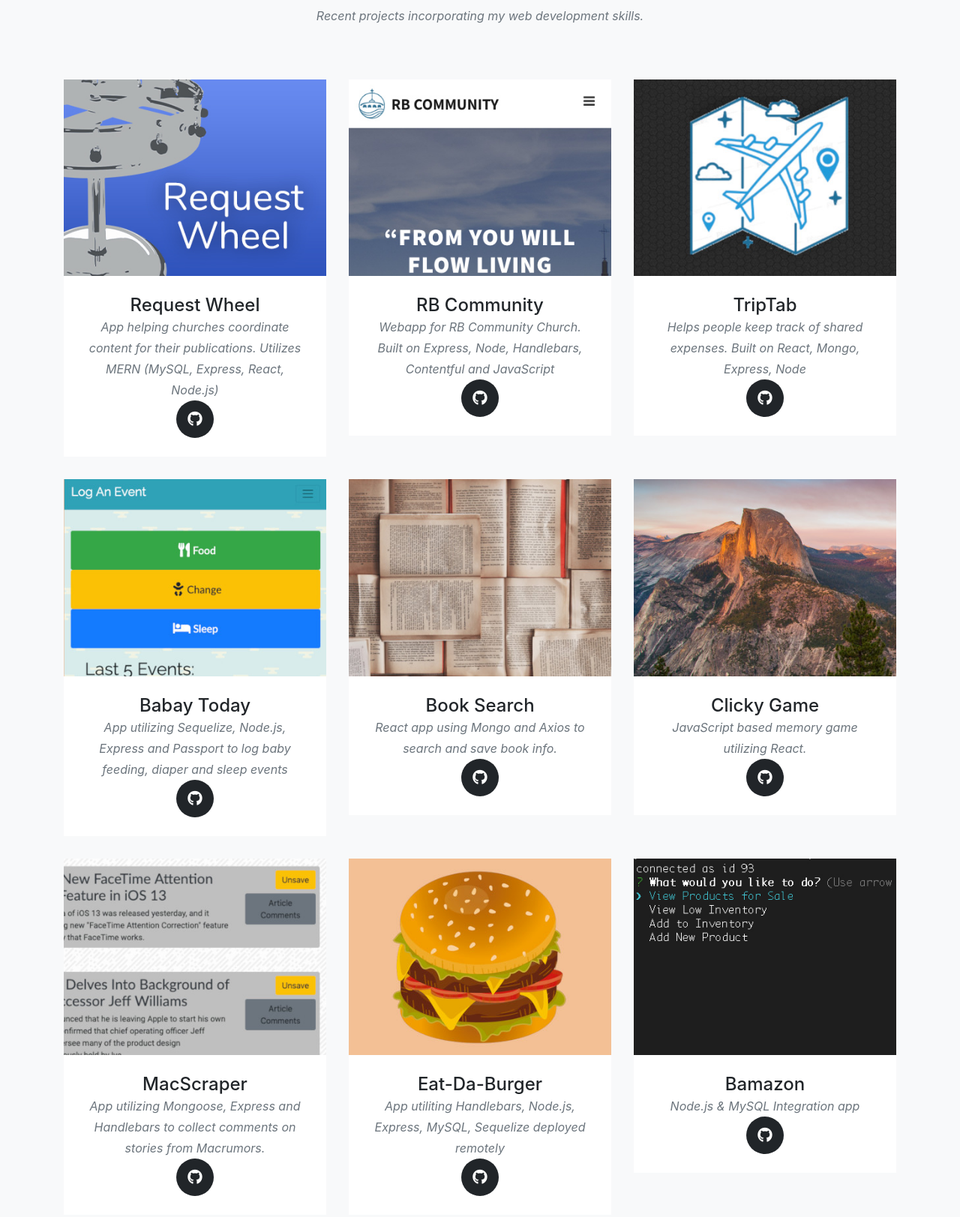
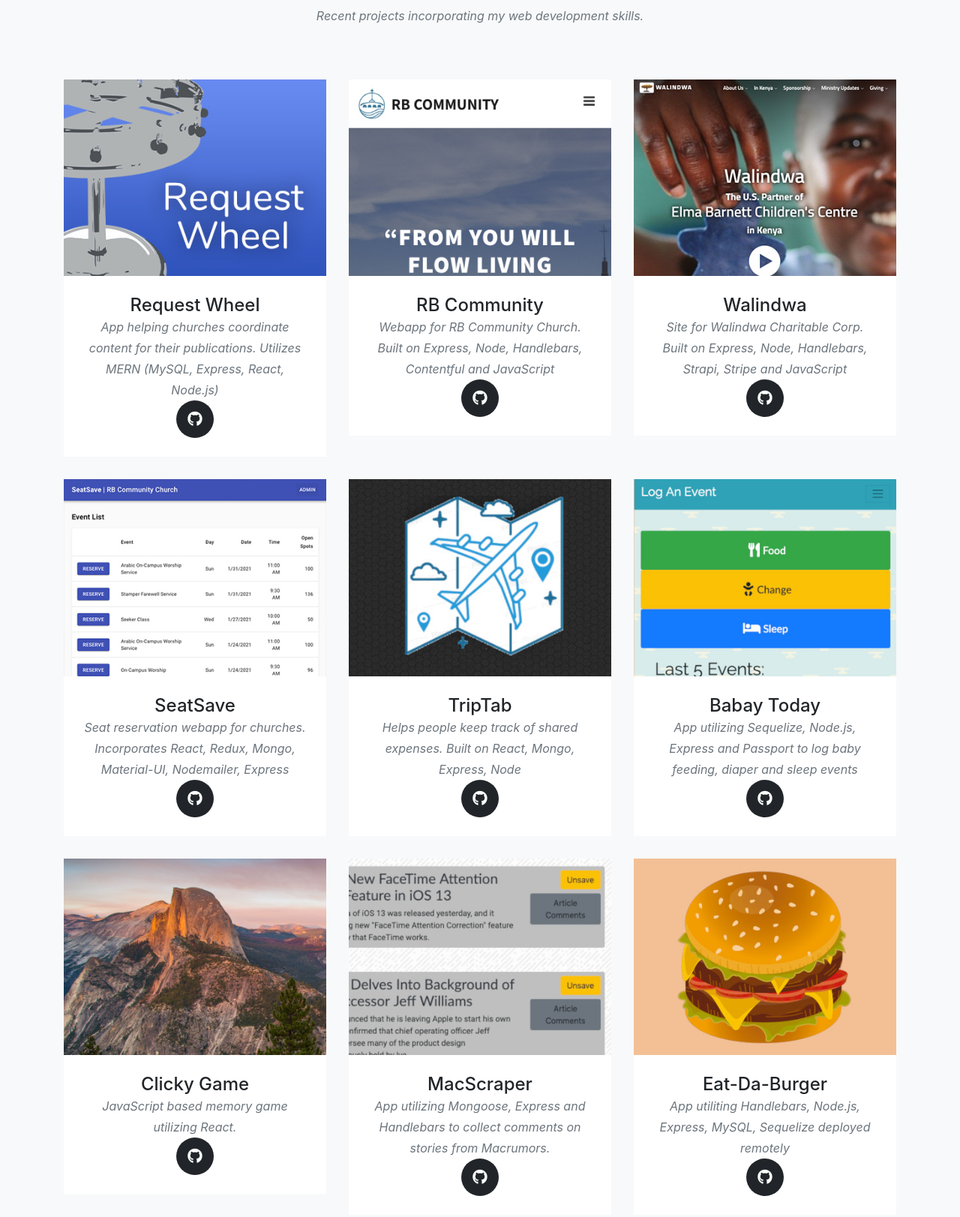
Before and after one commit to lukeevangraham/lukeevangraham.github.io, a website with bundled scripts: page index.html in a window 1280 px wide. Shown: the part 2015-3638 px from the top of the page at 75% size. Built offline with nearby package versions, Linux system fonts and the light colour scheme; a web font is replaced by a local one.

Commit message:
added seatsaver and walindwa

```diff
--- a/index.html
+++ b/index.html
@@ -166,7 +166,7 @@
         <div class="row">
           <div class="col-md-8 mx-auto new-about text-center">
             <p class="large about-p text-muted">A husband and father I have been building websites since
-              1995. My HTML5 and CSS skills propelled me to hone skills in JavaScript, Bootstrap, MySQL, React.js, jQuery, Mongo, Handlebars, Node.js and more.</p>
+              1995. My HTML5 and CSS skills propelled me to hone skills in JavaScript, React.js, MySQL, Mongo, Handlebars, Node.js and more.</p>
 
             <p class="large about-p text-muted">Organizations depend on me to deliver high-quality customer experiences.
               My positivity, attention to detail, and pro-action help to inspire people. I consider feedback a breakfast
@@ -281,6 +281,50 @@
         </div>
       </div>
 
+      <div class="col-md-4 col-sm-6 portfolio-item">
+        <a class="portfolio-link" data-toggle="modal" href="http://walindwa.org/" target="_blank">
+          <div class="portfolio-hover">
+            <div class="portfolio-hover-content">
+              <i class="fas fa-plus fa-3x"></i>
+            </div>
+          </div>
+          <img class="img-fluid" src="img/portfolio/20-thumbnail.jpg" alt="">
+        </a>
+        <div class="portfolio-caption">
+          <h4>Walindwa</h4>
+          <p class="text-muted">Site for Walindwa Charitable Corp.  Built on Express, Node, Handlebars, Strapi, Stripe and JavaScript</p>
+          <ul class="list-inline social-buttons">
+            <li class="list-inline-item">
+              <a href="https://github.com/lukeevangraham/walindwa-hb" target="_blank">
+                <i class="fab fa-github"></i>
+              </a>
+            </li>
+          </ul>
+        </div>
+      </div>
+
+      <div class="col-md-4 col-sm-6 portfolio-item">
+        <a class="portfolio-link" data-toggle="modal" href="http://seatsave.rbcommunity.org/" target="_blank">
+          <div class="portfolio-hover">
+            <div class="portfolio-hover-content">
+              <i class="fas fa-plus fa-3x"></i>
+            </div>
+          </div>
+          <img class="img-fluid" src="img/portfolio/21-thumbnail.jpg" alt="">
+        </a>
+        <div class="portfolio-caption">
+          <h4>SeatSave</h4>
+          <p class="text-muted">Seat reservation webapp for churches.  Incorporates React, Redux, Mongo, Material-UI, Nodemailer, Express</p>
+          <ul class="list-inline social-buttons">
+            <li class="list-inline-item">
+              <a href="https://github.com/lukeevangraham/RB-Community" target="_blank">
+                <i class="fab fa-github"></i>
+              </a>
+            </li>
+          </ul>
+        </div>
+      </div>
+
 
       <div class="col-md-4 col-sm-6 portfolio-item">
         <a class="portfolio-link" data-toggle="modal" href="https://triptab.lukegraham.us/" target="_blank">
@@ -333,7 +377,7 @@
 
 
 
-        <div class="col-md-4 col-sm-6 portfolio-item">
+        <!-- <div class="col-md-4 col-sm-6 portfolio-item">
           <a class="portfolio-link" data-toggle="modal" href="https://booksearch.lukegraham.us/" target="_blank">
             <div class="portfolio-hover">
               <div class="portfolio-hover-content">
@@ -353,7 +397,7 @@
               </li>
             </ul>
           </div>
-        </div>
+        </div> -->
 
 
 
@@ -843,7 +887,9 @@
     <div class="container">
       <div class="row">
         <div class="col-md-4">
-          <span class="copyright">Copyright &copy; Luke Graham 2020</span>
+          <span class="copyright">Copyright &copy; Luke Graham <script type="text/javascript">
+            document.write((new Date()).getFullYear());
+        </script></span>
         </div>
         <div class="col-md-4">
           <ul class="list-inline social-buttons">
```
Also changed, not shown: img/portfolio/20-thumbnail.jpg (added), img/portfolio/21-thumbnail.jpg (added), 1 other file.
